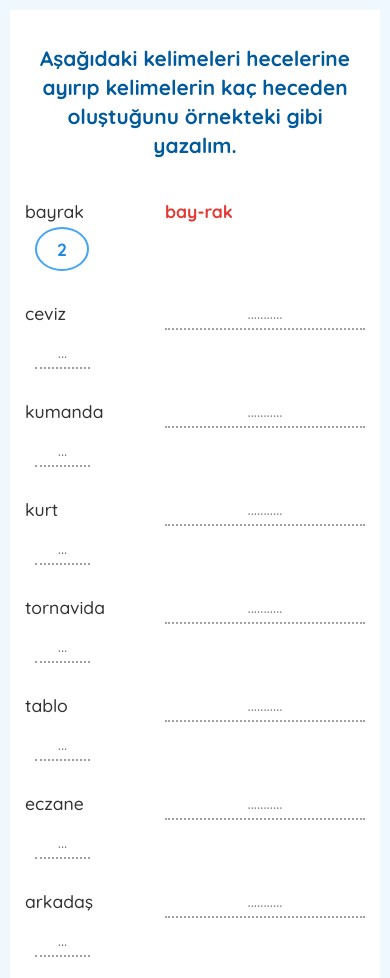
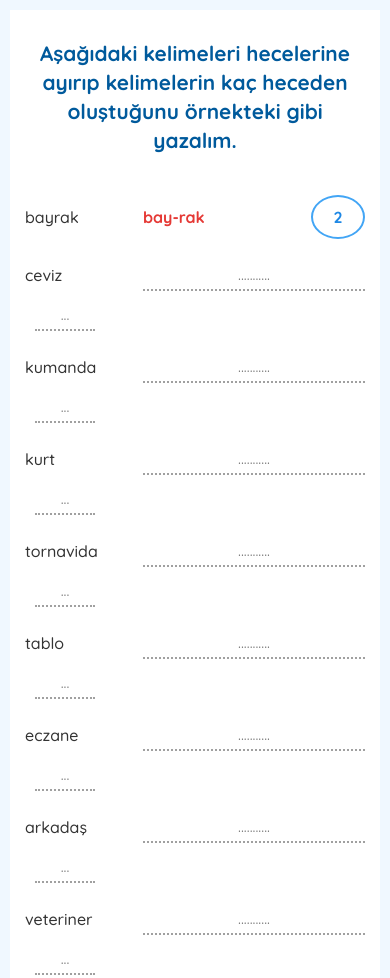
Before and after one commit to Get4Games/2.-S-n-f-Alfabetik-S-ralama-Testi, a plain HTML site: page calisma.kagisi.2.html in a window 390 px wide. Shown: the top 978 px of the page. Drawn offline with nearby package versions, Linux system fonts and the light colour scheme.

Commit message:
Update calisma.kagisi.2.html

```diff
--- a/calisma.kagisi.2.html
+++ b/calisma.kagisi.2.html
@@ -28,14 +28,15 @@
         /* A4 Page Container */
         #a4-page {
             background-color: white;
-            width: auto;
-            min-height: 297mm;
+            width: 210mm; /* Standard A4 width for desktop */
+            height: 297mm; /* Standard A4 height */
             padding: 20mm;
             box-shadow: 0 4px 12px rgba(0, 0, 0, 0.1);
             box-sizing: border-box;
             position: relative;
             display: flex;
             flex-direction: column;
+            overflow: hidden; /* Prevent overflow on desktop */
         }
 
         /* Header */
@@ -51,8 +52,9 @@
         .content {
             flex-grow: 1;
             display: grid;
-            grid-template-columns: 1fr 1fr;
+            grid-template-columns: repeat(2, 1fr);
             gap: 25px 40px; /* Dikey ve yatay boşluk */
+            overflow-y: auto; /* Allow scrolling if content overflows on desktop */
         }
 
         /* Individual Word Item */
@@ -60,11 +62,13 @@
             display: flex;
             align-items: center;
             font-size: 1.2em;
+            gap: 10px; /* Better spacing between elements */
         }
 
         .word-item .word {
             font-weight: 500;
-            width: 120px; /* Kelimelerin hizalı durması için sabit genişlik */
+            min-width: 120px; /* Min width for alignment, but flexible */
+            flex-shrink: 0;
         }
 
         /* Example Styling */
@@ -75,7 +79,7 @@
 
         .word-item.example .syllable {
             margin-left: 10px;
-            width: 150px;
+            min-width: 150px;
         }
 
         .word-item.example .count {
@@ -101,6 +105,7 @@
             padding: 5px;
             background-color: transparent;
             text-align: center;
+            transition: border-bottom 0.3s ease;
         }
 
         .input-syllable:focus,
@@ -110,7 +115,8 @@
         }
 
         .input-syllable {
-            width: 150px;
+            flex-grow: 1;
+            min-width: 150px;
         }
 
         .input-count {
@@ -151,11 +157,35 @@
             cursor: pointer;
             transition: background-color 0.3s, transform 0.2s;
             box-shadow: 0 2px 5px rgba(0,0,0,0.15);
+            min-width: 150px; /* Better touch target */
         }
 
-        #download-btn:hover {
+        #download-btn:hover,
+        #download-btn:focus {
             background-color: #1976D2;
             transform: translateY(-2px);
+        }
+
+        /* Print Styles for PDF Optimization */
+        @media print {
+            body {
+                background-color: white;
+                padding: 0;
+            }
+            #a4-page {
+                width: 210mm;
+                height: 297mm;
+                padding: 0;
+                margin: 0;
+                box-shadow: none;
+                overflow: visible;
+            }
+            #download-btn {
+                display: none; /* Hide button in print */
+            }
+            .content {
+                overflow: visible;
+            }
         }
 
         /* Responsive Design for Mobile Devices */
@@ -167,10 +197,11 @@
 
             #a4-page {
                 width: 100%;
-                height: auto;
-                min-height: 0;
-                padding: 20px 15px; /* Better padding */
+                height: auto; /* Flexible height for mobile */
+                min-height: auto;
+                padding: 15px; /* Reduced padding for smaller screens */
                 box-shadow: none;
+                overflow: visible; /* Allow natural flow */
             }
 
             .header h1 {
@@ -180,36 +211,55 @@
 
             .content {
                 grid-template-columns: 1fr; /* Single column */
-                gap: 25px;
+                gap: 20px; /* Slightly reduced gap for mobile */
             }
 
             .word-item {
                 font-size: 1.1em;
-                flex-wrap: wrap; /* Allow wrapping */
-                gap: 5px 10px; /* Add gap between items */
+                flex-direction: row; /* Keep row but allow wrap */
+                flex-wrap: wrap;
+                gap: 10px;
                 align-items: center;
             }
 
             .word-item .word {
-                width: 120px; /* Consistent width for alignment */
-                flex-shrink: 0;
+                min-width: 100px; /* Slightly smaller for mobile */
             }
 
             .input-syllable {
-                flex-grow: 1; /* Flexible width */
-                min-width: 120px; /* Minimum width */
+                flex-grow: 1;
+                min-width: 120px;
+                font-size: 1.1em; /* Larger for touch */
             }
 
             .input-count {
-                width: 45px; /* Small fixed width */
-                flex-shrink: 0;
+                width: 50px;
+                font-size: 1.1em; /* Larger for touch */
             }
 
             .footer {
                 flex-direction: column; /* Stack footer items */
                 align-items: center;
+                gap: 10px;
+                margin-top: 30px;
+            }
+
+            #download-btn {
+                padding: 15px 30px; /* Larger padding for touch */
+                font-size: 1.1em;
+            }
+        }
+
+        /* Extra Small Devices (e.g., phones under 480px) */
+        @media (max-width: 480px) {
+            .word-item {
+                font-size: 1em; /* Slightly smaller text if needed */
                 gap: 8px;
-                margin-top: 30px;
+            }
+
+            .input-syllable,
+            .input-count {
+                font-size: 1em;
             }
         }
     </style>
```
